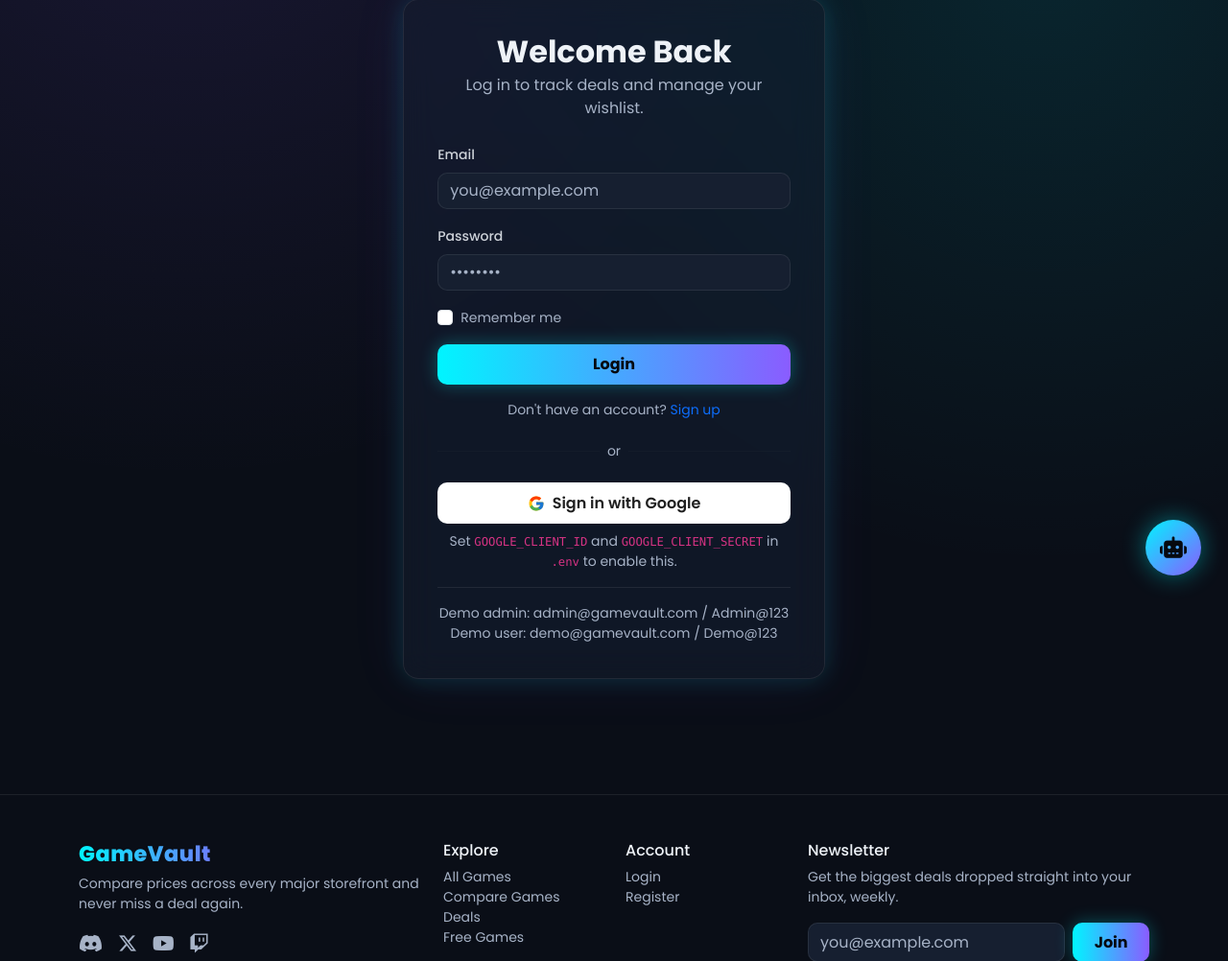
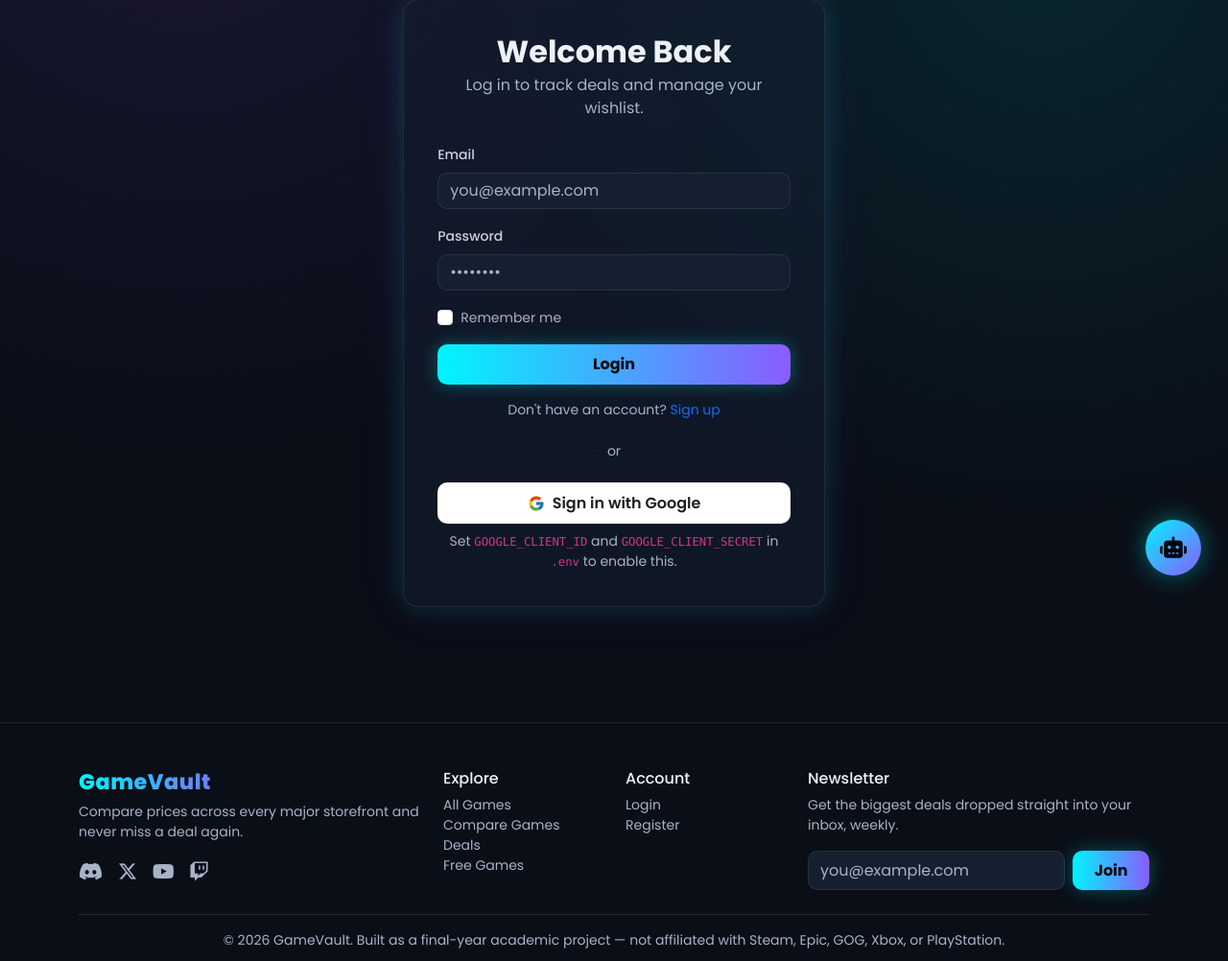
Before and after one commit to sivagurunathanp20/gamepricecomparision, a Flask app: page /auth/login in a window 1280 px wide. Shown: the part 172-1174 px from the top of the page at 96% size. Run offline with Flask 3, Linux system fonts and the light colour scheme; parts of the project's set-up code (start-up, migrations or seed data) failed here and were passed over.

Commit message:
Remove demo credentials display from login page

```diff
--- a/templates/auth/login.html
+++ b/templates/auth/login.html
@@ -23,9 +23,5 @@
 
   {% set google_button_label = "Sign in with Google" %}
   {% include "auth/_google_button.html" %}
-
-  <div class="text-center small text-muted mt-3 pt-3 border-top" style="border-color:var(--glass-border) !important;">
-    Demo admin: admin@gamevault.com / Admin@123<br>Demo user: demo@gamevault.com / Demo@123
-  </div>
 </div>
 {% endblock %}
```
